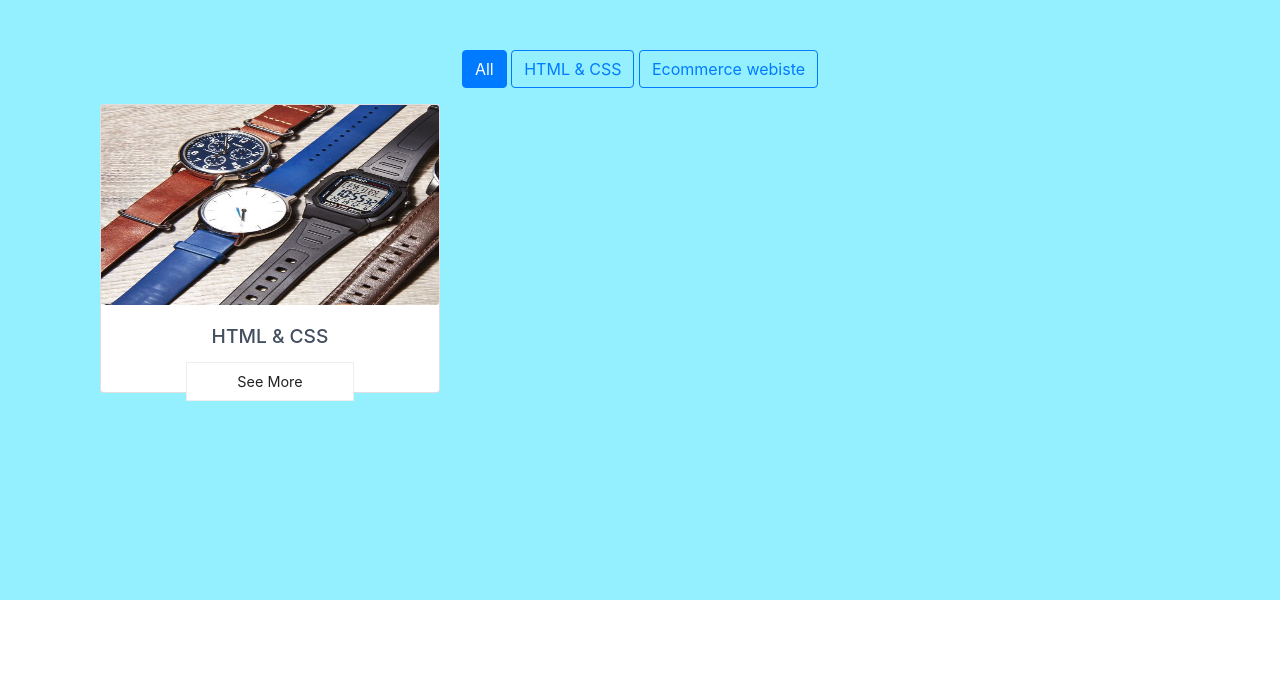
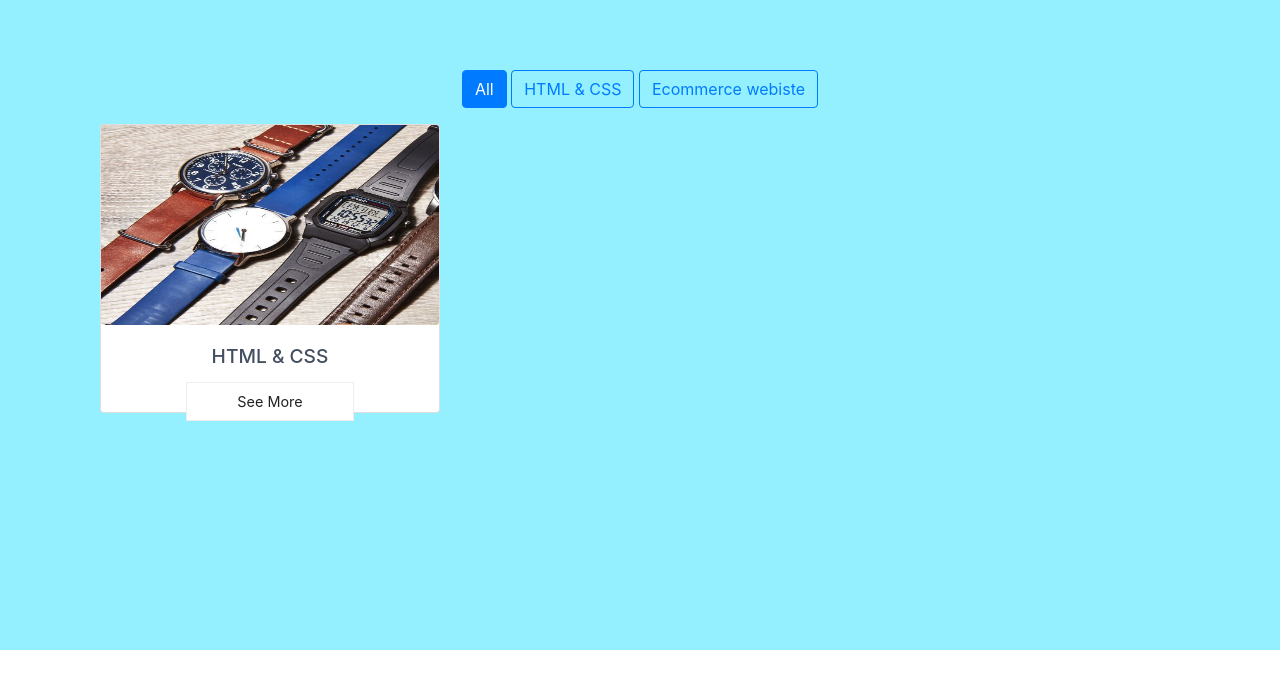
Before and after one commit to sontus-tripura-python/hasan-site, a Django app: page /portfolio/ in a window 1280 px wide. Shown: the top 689 px of the page. Run offline with Django 3.2, Linux system fonts and the light colour scheme; data comes from the database, SQL or seed files in the repository; some libraries are stand-ins or nearby versions.

Commit message:
some added

```diff
--- a/myapp/static/css/style.css
+++ b/myapp/static/css/style.css
@@ -362,8 +362,8 @@ h4.title{
 }
 .porfolio_section{
   background: #94f0ff;
-  min-height: 600px;
+  min-height: 650px;
 }
 .category_sectioon{
-  margin-top: 50px;
+  margin-top: 70px;
 }
--- a/myapp/templates/home/home.html
+++ b/myapp/templates/home/home.html
@@ -1,4 +1,4 @@
-{% extends 'home/base.html '%}
+{% extends 'home/base.html' %}
 
 {% block body  %}
 
--- a/myapp/templates/home/portfolio.html
+++ b/myapp/templates/home/portfolio.html
@@ -1,7 +1,7 @@
-{% extends 'home/base.html'%}
+{% extends 'home/base.html' %}
 {% block title %}
 Sontus-Portfolio
-{%endblock %}
+{% endblock %}
 {% block body %}
 
 <div class="porfolio_section">
```
